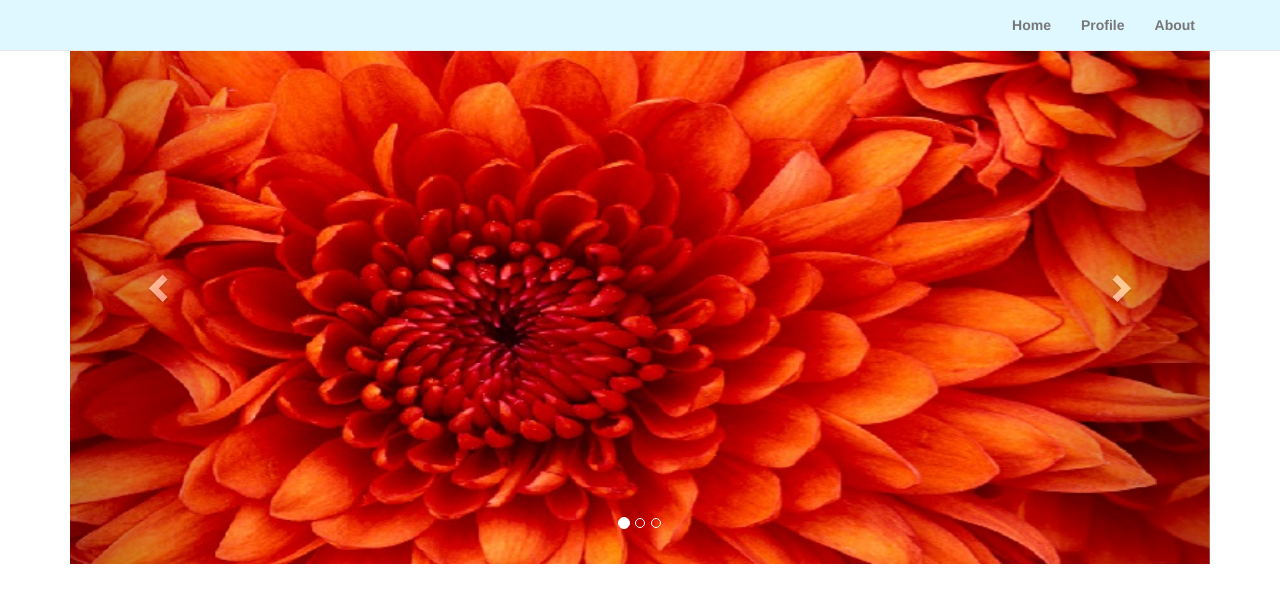
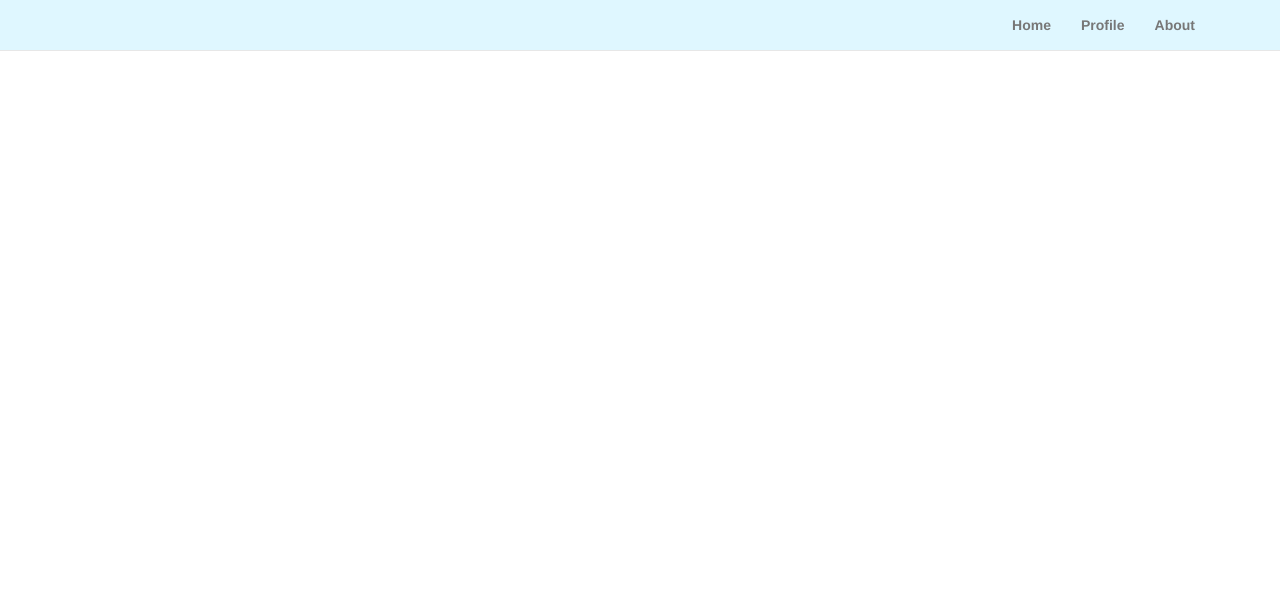
Before and after one commit to Fyrost/weddingReservation, a PHP site: page / in a window 1280 px wide. Shown: the top 603 px of the page. Run offline with PHP 8.4, Linux system fonts and the light colour scheme.

Commit message:
remove carossel

```diff
--- a/index.php
+++ b/index.php
@@ -26,39 +26,7 @@
 		<div class="container">
 			<div class="row">
 				<div class="col-md-12">
-					<div id="myCarousel" class="carousel slide" data-ride="carousel">
-				    <!-- Indicators -->
-				    <ol class="carousel-indicators">
-				      <li data-target="#myCarousel" data-slide-to="0" class="active"></li>
-				      <li data-target="#myCarousel" data-slide-to="1"></li>
-				      <li data-target="#myCarousel" data-slide-to="2"></li>
-				    </ol>
 
-				    <!-- Wrapper for slides -->
-				    <div class="carousel-inner">
-				      <div class="item active">
-				        <img src="img\1.jpg" alt="Los Angeles" style="width:100%;">
-				      </div>
-
-				      <div class="item">
-				        <img src="img\2.jpg" alt="Chicago" style="width:100%;">
-				      </div>
-
-				      <div class="item">
-				        <img src="img\3.jpg" alt="New york" style="width:100%;">
-				      </div>
-				    </div>
-
-				    <!-- Left and right controls -->
-				    <a class="left carousel-control" href="#myCarousel" data-slide="prev">
-				      <span class="glyphicon glyphicon-chevron-left"></span>
-				      <span class="sr-only">Previous</span>
-				    </a>
-				    <a class="right carousel-control" href="#myCarousel" data-slide="next">
-				      <span class="glyphicon glyphicon-chevron-right"></span>
-				      <span class="sr-only">Next</span>
-				    </a>
-				  </div>
 				</div>
 			</div>
 		</div>
```
